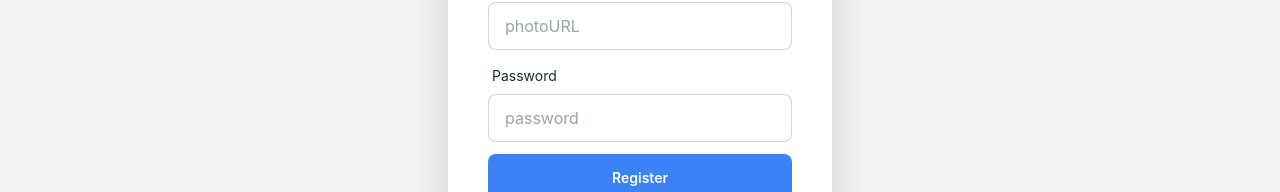
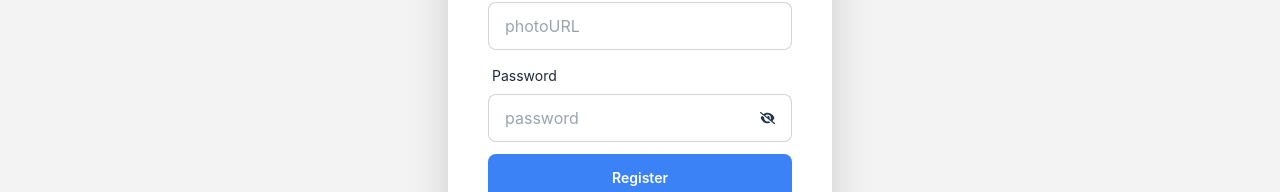
Before and after one commit to KamaruzzamanFahad/HavenResidentialRealEstadeA9, a React (Vite) app: page /register in a window 1280 px wide. Shown: the part 462-654 px from the top of the page. Built offline with nearby package versions, Linux system fonts and the light colour scheme; no server answers.

Commit message:
password show and hide by clicking eye icon option done

```diff
--- a/src/Authprovider.jsx
+++ b/src/Authprovider.jsx
@@ -31,7 +31,6 @@ const Authprovider = ({ children }) => {
     onAuthStateChanged(auth, user => {
         if (user) {
             setuser(user)
-            console.log(user);
             setlooding(false);
         } else {
             setuser(null)
--- a/src/Component/Navber.jsx
+++ b/src/Component/Navber.jsx
@@ -22,7 +22,7 @@ const Navber = () => {
                     <div tabIndex={0} role="button" className="btn btn-ghost lg:hidden">
                         <svg xmlns="http://www.w3.org/2000/svg" className="h-5 w-5" fill="none" viewBox="0 0 24 24" stroke="currentColor"><path strokeLinecap="round" strokeLinejoin="round" strokeWidth="2" d="M4 6h16M4 12h8m-8 6h16" /></svg>
                     </div>
-                    <ul tabIndex={0} className="menu menu-sm dropdown-content mt-3 z-[1] p-2 shadow bg-base-100 rounded-box w-52">
+                    <ul  tabIndex={0} className="menu menu-sm dropdown-content mt-3 z-[1] p-2 shadow bg-base-100 rounded-box w-52">
                         {links}
                     </ul>
                 </div>
--- a/src/Pages/Detil.jsx
+++ b/src/Pages/Detil.jsx
@@ -8,8 +8,11 @@ import { useState } from "react";
 import { useForm } from "react-hook-form";
 import { LuCalendarCheck } from "react-icons/lu";
 import { FaCheck } from "react-icons/fa6";
+import { Helmet } from "react-helmet-async";
+import { BiArea } from "react-icons/bi";
 
 const Detil = () => {
+
     const locationdata = useLocation();
     const { Image,
         estate_title,
@@ -29,6 +32,9 @@ const Detil = () => {
 
     return (
         <div className='flex flex-col md:flex-row justify-center items-center md:items-start'>
+            <Helmet>
+                <title>Estade Detils</title>
+            </Helmet>
             <div className='w-full md:w-[65%] pr-5'>
                 <div className='relative'>
                     <p className='absolute bg-[#fdb61b] bottom-0 p-2 px-5 text-2xl font-semibold'>{Status}</p>
@@ -37,6 +43,10 @@ const Detil = () => {
                 </div>
                 <div className='bg-[#00000009]'>
                     <ul className='flex flex-wrap gap-8 justify-center p-3'>
+                        <div className='flex gap-1 items-center'>
+                            <BiArea className='text-blue-500 ' />
+                            <li className='font-semibold'>{Area}</li>
+                        </div>
                         {
                             facilities.map((item, i) => (
                                 <div className='flex gap-1 items-center'>
--- a/src/Pages/Home.jsx
+++ b/src/Pages/Home.jsx
@@ -73,7 +73,7 @@ const Home = () => {
                 <div className='grid grid-cols-1 justify-center items-center md:grid-cols-2 lg:grid-cols-3 gap-8 mb-10'>
                     {
                         estade.map((item, i) => (
-                            <div className='bg-[#ffffff] p-4 pb-6 rounded-lg'>
+                            <div key={i} className='bg-[#ffffff] p-4 pb-6 rounded-lg'>
                                 <div className='relative'>
                                     <p className='absolute bg-[#fdb61b] bottom-0 p-1'>{item.Status}</p>
                                     <p className='absolute bg-[#fdb61b] bottom-0 right-0 p-1'>{item.price}</p>
@@ -96,7 +96,7 @@ const Home = () => {
                                     <ul className='list-disc ml-8'>
                                         {
                                             item.facilities.map((ita, i) => (
-                                                <li>{ita}</li>
+                                                <li key={i}>{ita}</li>
                                             ))
                                         }
                                         {
--- a/src/Pages/Login.jsx
+++ b/src/Pages/Login.jsx
@@ -17,7 +17,6 @@ const Login = () => {
         const password = e.target.password.value;
         login(email, password)
             .catch(error => {
-                console.log(error.message)
                 toast(error.message)
             })
     }
--- a/src/Pages/Profile.jsx
+++ b/src/Pages/Profile.jsx
@@ -1,5 +1,6 @@
 import React, { useContext, useState } from 'react';
 import { AuthContext } from '../Authprovider';
+import { Helmet } from "react-helmet-async";
 
 const Profile = () => {
     const { user, updateuserinfo } = useContext(AuthContext);
@@ -10,10 +11,13 @@ const Profile = () => {
         e.preventDefault();
         const name = e.target.name.value;
         const photo = e.target.photo.value;
-        updateuserinfo(name,photo)
+        updateuserinfo(name, photo)
     }
     return (
         <div className='flex flex-col justify-center items-center'>
+            <Helmet>
+                <title>Profile</title>
+            </Helmet>
             <h1 className='mb-8'>Profilel</h1>
             <img src={photoURL} alt="" />
             <form onSubmit={updatehandle} className='w-full md:w-[50%]' action="">
--- a/src/Pages/Register.jsx
+++ b/src/Pages/Register.jsx
@@ -1,10 +1,13 @@
 import Home from './Home';
-import { useContext } from "react";
+import { useContext, useState } from "react";
 import { Link, useNavigate, Navigate } from "react-router-dom";
 import { AuthContext } from "../Authprovider";
 import { ToastContainer, toast } from 'react-toastify';
 import 'react-toastify/dist/ReactToastify.css';
 import { Helmet } from "react-helmet-async";
+import { FaEyeSlash } from "react-icons/fa6";
+import { FaEye } from "react-icons/fa";
+
 
 const Register = () => {
 
@@ -19,7 +22,6 @@ const Register = () => {
         const photoURL = e.target.photoURL.value;
         const password = e.target.password.value;
         const regex = /^(?=.*[a-z])(?=.*[A-Z])(?=.*\d)(?=.*[@.#$!%*?&^])[A-Za-z\d@.#$!%*?&]{8,15}$/;
-        console.log(Name, email, photoURL, password, regex.test(password))
         if (regex.test(password)) {
             registerempass(email, password)
                 .then(() => {
@@ -36,6 +38,8 @@ const Register = () => {
         }
 
     }
+
+    const [type,settype] = useState('password')
 
 
 
@@ -76,7 +80,13 @@ const Register = () => {
                                     <label className="label">
                                         <span className="label-text">Password</span>
                                     </label>
-                                    <input name='password' type="password" placeholder="password" className="input input-bordered" required />
+                                    <div className='flex items-center input input-bordered'>
+                                        <input name='password' type={type} placeholder="password" className="w-full" required />
+                                       {
+                                        type == "password" ? <FaEyeSlash onClick={()=> settype("text")} /> : <FaEye onClick={()=> settype("password")} />
+                                       }
+
+                                    </div>
                                 </div>
                                 <div className="form-control mt-1">
                                     <button className="btn w-fu btn-primary bg-blue-500 text-white outline-none border-none">Register</button>
--- a/src/Utility/config.js
+++ b/src/Utility/config.js
@@ -1,7 +1,8 @@
 // Import the functions you need from the SDKs you need
 import { initializeApp } from "firebase/app";
-// TODO: Add SDKs for Firebase products that you want to use
-// https://firebase.google.com/docs/web/setup#available-libraries
+
+console.log(import.meta.env.TEST);
+console.log(import.meta.env)
 
 // Your web app's Firebase configuration
 const firebaseConfig = {
```
Also changed, not shown: 1 other file (tests, documents, lock files or other folders).
